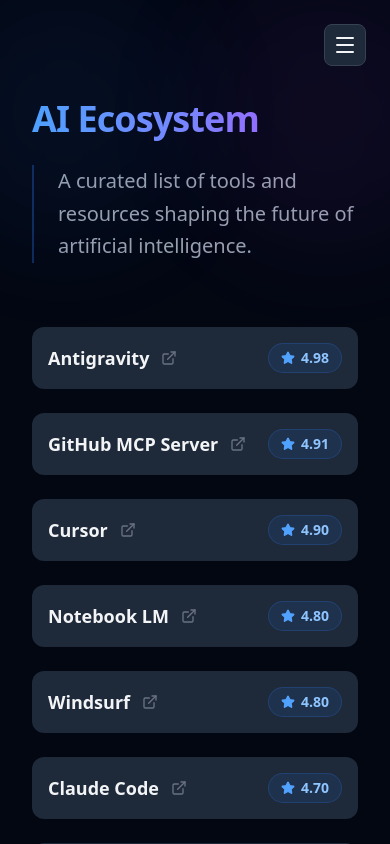
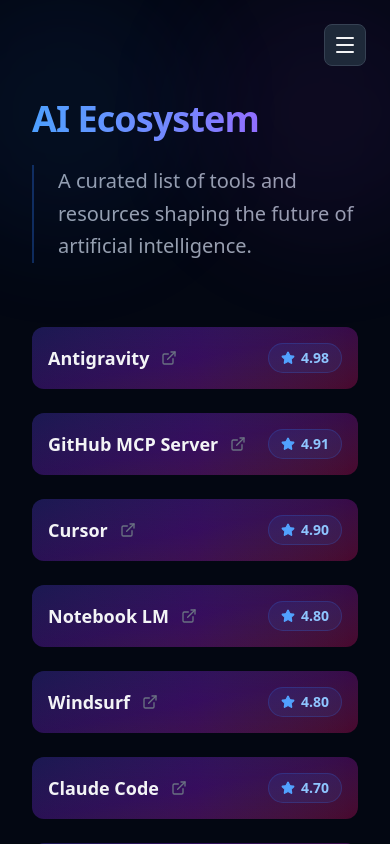
Before and after one commit to edwardtanguay/fastfollow-v2, a Next.js app: page /topics in a window 390 px wide. Built offline with nearby package versions, Linux system fonts and the light colour scheme.

Commit message:
...purple topics

```diff
--- a/src/components/SingleTopic.tsx
+++ b/src/components/SingleTopic.tsx
@@ -17,14 +17,17 @@
 			target="_blank"
 			rel="noopener noreferrer"
 			className="group relative flex items-center justify-between p-4 rounded-xl
-				bg-gray-800 border-gray-600
-				md:bg-gray-900/40 md:border-gray-800/50
+				bg-linear-to-br from-indigo-900/40 via-purple-900/40 to-pink-900/40 border-purple-500/40
+				md:bg-none md:bg-gray-900/40 md:border-gray-800/50
 				hover:border-blue-500/50 hover:bg-gray-800/60
 				transition-all duration-300 backdrop-blur-md overflow-hidden"
 			style={{ animationDelay: `${index * 50}ms` }}
 		>
-			{/* Subtle hover gradient */}
-			<div className="absolute inset-0 bg-linear-to-r from-blue-600/0 via-blue-600/10 to-purple-600/10 opacity-0 group-hover:opacity-100 transition-opacity duration-300" />
+			{/* Mobile neon layer / Desktop subtle hover layer */}
+			<div className="absolute inset-0
+				bg-linear-to-r from-indigo-600/10 via-purple-600/15 to-pink-600/10 opacity-100
+				md:hidden md:group-hover:block md:bg-linear-to-r md:from-blue-600/0 md:via-blue-600/10 md:to-purple-600/10 md:opacity-100
+				transition-opacity duration-300" />
 
 			<div className="relative z-10 flex items-center gap-3">
 				<h3 className="text-lg font-semibold text-gray-100 group-hover:text-blue-400 transition-colors duration-300">
```
